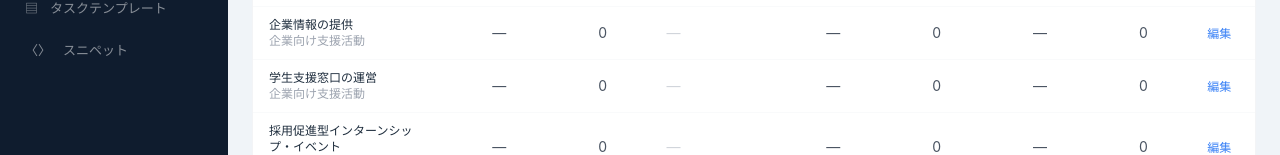
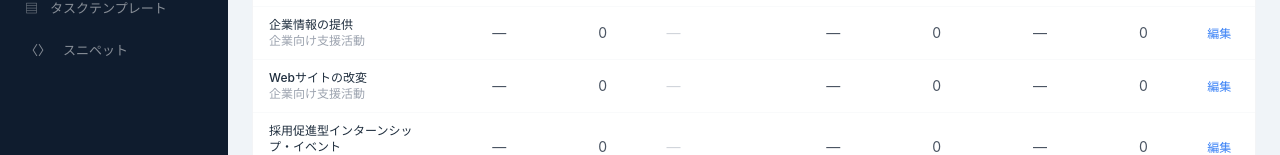
Before and after one commit to nana-yamaguchikazuhiko/it-jinzai-kanri, a React (Vite) app: page /goals in a window 1280 px wide. Shown: the part 453-608 px from the top of the page. Built offline with nearby package versions, Linux system fonts and the light colour scheme; no server answers.

Commit message:
Rename small cat 学生支援窓口の運営 → Webサイトの改変
Co-Authored-By: Claude Sonnet 4.6 <noreply@anthropic.com>

```diff
--- a/src/constants/categories.js
+++ b/src/constants/categories.js
@@ -26,7 +26,7 @@ export const CATEGORIES = [
         small: [
           { id: 'small_2_1_1', name: '新卒者対象企業説明会' },
           { id: 'small_2_1_2', name: '企業情報の提供' },
-          { id: 'small_2_1_3', name: '学生支援窓口の運営' },
+          { id: 'small_2_1_3', name: 'Webサイトの改変' },
           { id: 'small_2_1_4', name: '採用促進型インターンシップ・イベント' },
         ],
       },
```
